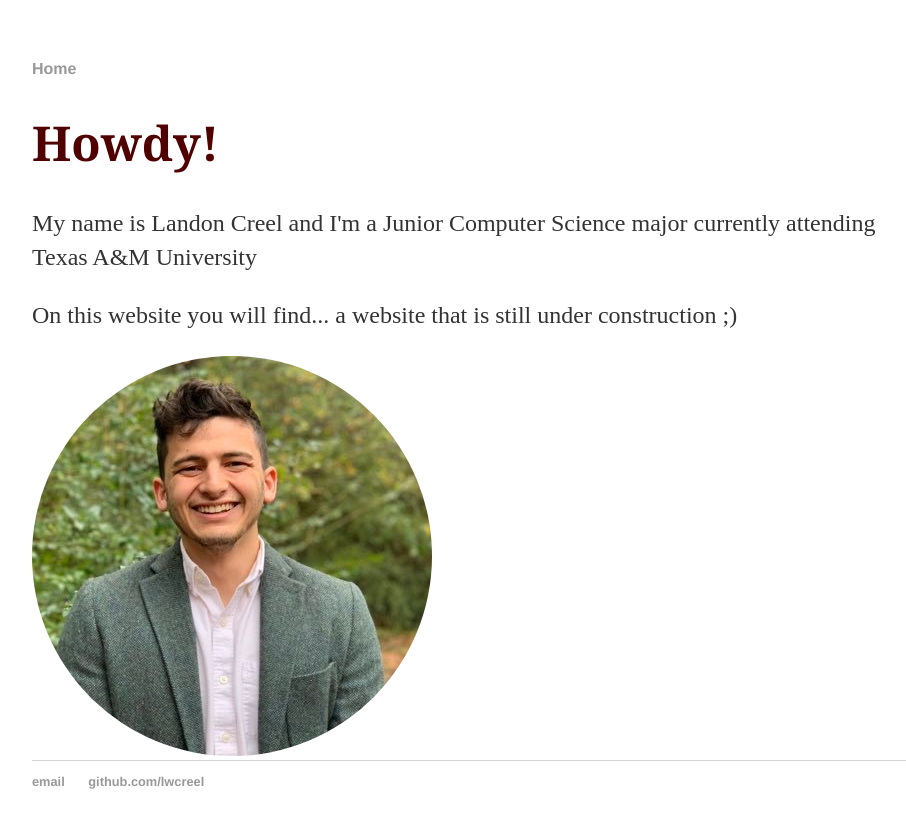
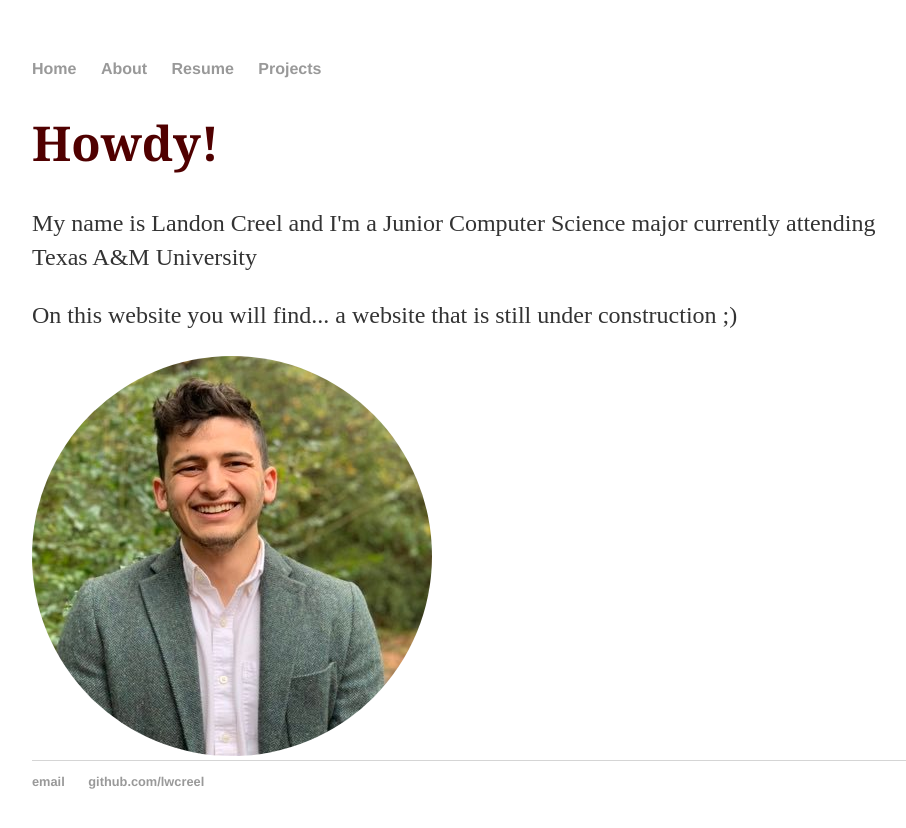
Before and after one commit to lwcreel/lwcreel.github.io, a Jekyll site: the page built from index.html, in a window 1280 px wide. Shown: the top 828 px of the page, without its empty margins (160-1066 px from the left). Built offline with Jekyll 4.4.1, drawn with Linux system fonts in a browser that asks for light colours.

Commit message:
undid big dumb changes

```diff
--- a/_layouts/default.html
+++ b/_layouts/default.html
@@ -9,6 +9,9 @@
 			<nav>
 	    		<ul>
 	        		<li><a href="/">Home</a></li>
+				<li><a href="/about">About</a></li>
+	        		<li><a href="/resume">Resume</a></li>
+	        		<li><a href="/projects">Projects</a></li>
 	    		</ul>
 			</nav>
 			<div class="container">
```
